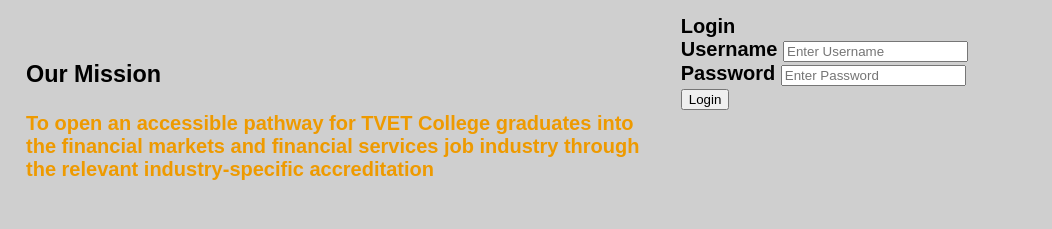
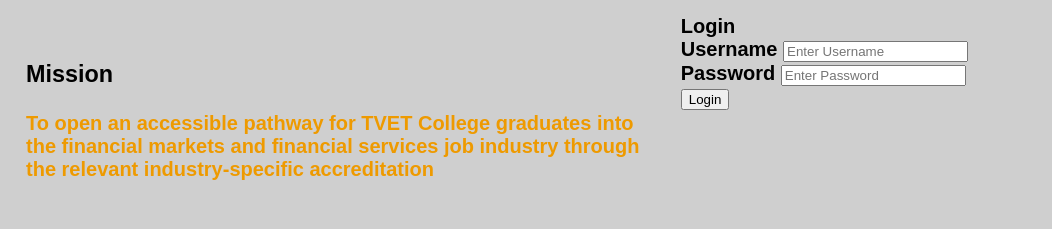
Before and after one commit to pheonix-learning/pheonix-learning.github.io, a plain HTML site: page index.html in a window 1280 px wide. Shown: the top 229 px of the page, 228-1280 px from the left. Drawn offline with Linux system fonts and the light colour scheme.

Commit message:
Update index.html

```diff
--- a/index.html
+++ b/index.html
@@ -78,7 +78,7 @@
         <div class="one"><img src="img/Picture1.png" alt="Logo"></div>
         <div class="two">
             <br/>
-            <h3>Our Mission</h3>
+            <h3>Mission</h3>
             <p style="color:#ee9a00">To open an accessible pathway for TVET College graduates into the financial markets and financial services job industry through the relevant industry-specific accreditation</p>
         </div>
         <div class="three">Who we are
```
